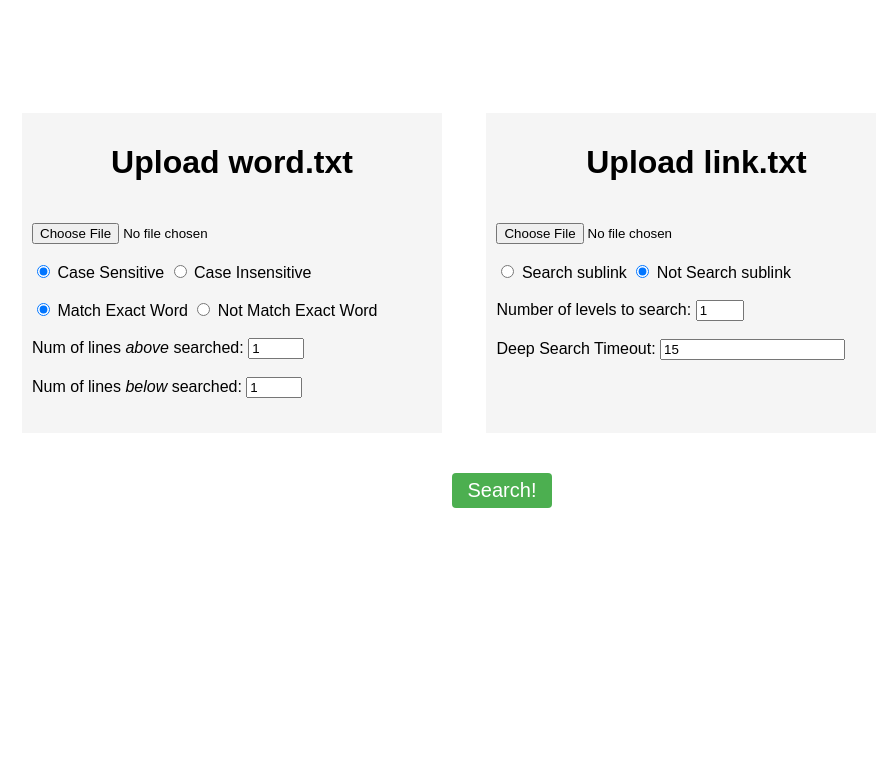
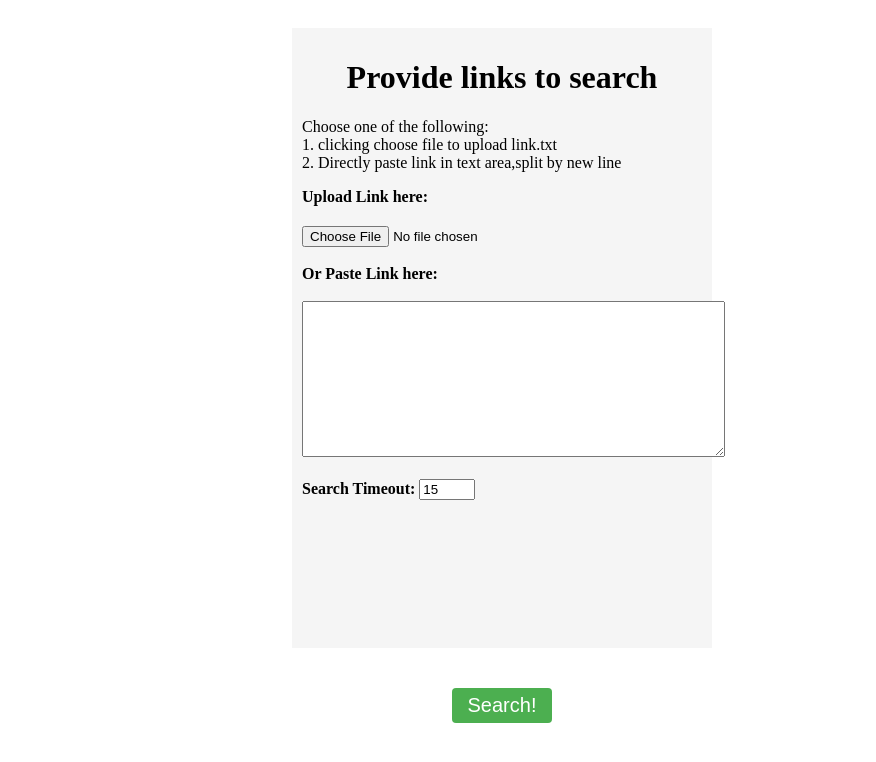
Before and after one commit to JasmineYuer/autosearch, a Flask app: page / in a window 1280 px wide. Shown: the top 762 px of the page, without its empty margins (138-1014 px from the left). Run offline with Flask 2, Linux system fonts and the light colour scheme.

Commit message:
init commit for link search

```diff
--- a/app.py
+++ b/app.py
@@ -26,30 +26,84 @@ def allowed_file(filename):
     return "." in filename and filename.rsplit(".", 1)[1].lower() in ALLOWED_EXTENSIONS
 
 
+# @app.route("/", methods=["GET", "POST"])
+# def upload_file():
+#     if request.method == "POST":
+#         print(request.files, request.form)
+#         wordtxt = request.files["wordtxt"]
+#         linktxt = request.files["linktxt"]
+#         case = True if request.form["case"] == "True" else False
+#         exact = True if request.form["exact"] == "True" else False
+#         above = int(request.form["above"])
+#         below = int(request.form["below"])
+#         deep_dive = True if request.form["deep_dive"] == "True" else False
+#         level = int(request.form["level"])
+#         stimeout = int(request.form["stimeout"])
+
+#         if wordtxt.filename == "" or linktxt.filename == "":
+#             flash("Please upload both word.txt and link.txt")
+#             return redirect(request.url)
+
+#         if wordtxt and allowed_file(wordtxt.filename):
+#             filename = secure_filename(wordtxt.filename)
+#             wordtxt.save(os.path.join(app.config["UPLOAD_FOLDER"], filename))
+#             word = pw.get_word_from_path(
+#                 os.path.join(app.config["UPLOAD_FOLDER"], filename)
+#             )
+
+#         if linktxt and allowed_file(linktxt.filename):
+#             filename = secure_filename(linktxt.filename)
+#             linktxt.save(os.path.join(app.config["UPLOAD_FOLDER"], filename))
+#             link = pl.get_link_from_path(
+#                 os.path.join(app.config["UPLOAD_FOLDER"], filename)
+#             )
+
+#         file_lk_map, fail_map = pl.write_to_files(
+#             link, deep_dive=False, level=level, timeout=stimeout
+#         )
+#         print("finish parse")
+#         final, lk_no_hit = pw.run_search(
+#             file_lk_map,
+#             word,
+#             above=above,
+#             below=below,
+#             ignore_case=case,
+#             exact_match=exact,
+#         )
+
+#         df = pd.DataFrame(final, columns=["link", "word", "content"])
+#         utils.df_to_xlsx(df, "./result/result.xlsx")
+
+#         summary = []
+#         for l in link:
+#             if l in fail_map:
+#                 summary.append([l, fail_map[l]])
+#             elif l in lk_no_hit:
+#                 summary.append([l, "no hit"])
+#             else:
+#                 summary.append([l, "hit"])
+#         summary = pd.DataFrame(summary, columns=["Link", "Result"])
+#         with pd.ExcelWriter(
+#             "./result/result.xlsx", engine="openpyxl", mode="a"
+#         ) as writer:
+#             summary.to_excel(writer, sheet_name="summary")
+
+#         filename = "result.xlsx"
+#         finish = True
+#         return render_template("upload.html", finish=finish, filename=filename)
+#     return render_template("upload.html")
+
+
 @app.route("/", methods=["GET", "POST"])
-def upload_file():
+def link_to_text():
+    finish = False
     if request.method == "POST":
-        print(request.files, request.form)
-        wordtxt = request.files["wordtxt"]
         linktxt = request.files["linktxt"]
-        case = True if request.form["case"] == "True" else False
-        exact = True if request.form["exact"] == "True" else False
-        above = int(request.form["above"])
-        below = int(request.form["below"])
-        deep_dive = True if request.form["deep_dive"] == "True" else False
-        level = int(request.form["level"])
+        linkarea = request.form["linkarea"]
         stimeout = int(request.form["stimeout"])
-
-        if wordtxt.filename == "" or linktxt.filename == "":
-            flash("Please upload both word.txt and link.txt")
-            return redirect(request.url)
-
-        if wordtxt and allowed_file(wordtxt.filename):
-            filename = secure_filename(wordtxt.filename)
-            wordtxt.save(os.path.join(app.config["UPLOAD_FOLDER"], filename))
-            word = pw.get_word_from_path(
-                os.path.join(app.config["UPLOAD_FOLDER"], filename)
-            )
+        # assert (linktxt.filename == "") + (
+        #     linkarea == ""
+        # ) == 1, "Either upload or put some text"
 
         if linktxt and allowed_file(linktxt.filename):
             filename = secure_filename(linktxt.filename)
@@ -57,41 +111,17 @@ def upload_file():
             link = pl.get_link_from_path(
                 os.path.join(app.config["UPLOAD_FOLDER"], filename)
             )
+        else:
+            link = [i.replace("\xa0", " ") for i in linkarea.split("\n") if i != ""]
 
-        file_lk_map, fail_map = pl.write_to_files(
-            link, deep_dive=False, level=level, timeout=stimeout
-        )
+        file_lk_map, fail_map = pl.write_to_files(link, timeout=stimeout)
+        utils.zip_files()
+        filename = "link_result.zip"
         print("finish parse")
-        final, lk_no_hit = pw.run_search(
-            file_lk_map,
-            word,
-            above=above,
-            below=below,
-            ignore_case=case,
-            exact_match=exact,
-        )
+        finish = True
+        return render_template("link.html", finish=finish, filename=filename)
 
-        df = pd.DataFrame(final, columns=["link", "word", "content"])
-        utils.df_to_xlsx(df, "./result/result.xlsx")
-
-        summary = []
-        for l in link:
-            if l in fail_map:
-                summary.append([l, fail_map[l]])
-            elif l in lk_no_hit:
-                summary.append([l, "no hit"])
-            else:
-                summary.append([l, "hit"])
-        summary = pd.DataFrame(summary, columns=["Link", "Result"])
-        with pd.ExcelWriter(
-            "./result/result.xlsx", engine="openpyxl", mode="a"
-        ) as writer:
-            summary.to_excel(writer, sheet_name="summary")
-
-        filename = "result.xlsx"
-        finish = True
-        return render_template("upload.html", finish=finish, filename=filename)
-    return render_template("upload.html")
+    return render_template("link.html", finish=finish)
 
 
 @app.route("/uploads/<filename>")
@@ -99,5 +129,10 @@ def uploaded_file(filename):
     return send_from_directory("./result", filename)
 
 
+@app.route("/search_word")
+def search_word():
+    return "hello"
+
+
 if __name__ == "__main__":
     app.run(debug=True)
--- a/backend/process_link.py
+++ b/backend/process_link.py
@@ -5,7 +5,6 @@ import shutil
 import time
 import requests
 import html2text
-from bs4 import BeautifulSoup
 from backend import utils
 from backend.pdf import process_pdf
 
@@ -112,12 +111,12 @@ def lk_to_file(lk, fail_map, file_name, file_lk_map, timeout):
     time.sleep(1)
 
 
-def write_to_files(link_lst, deep_dive=False, level=1, timeout=30):
+def write_to_files(link_lst, timeout=30):
     file_lk_map = {}
     fail_map = {}
     child_threads = []
 
-    create_result_folder()
+    utils.create_result_folder()
 
     for index in range(1, len(link_lst) + 1):
         lk = link_lst[index - 1]
--- a/static/styles.css
+++ b/static/styles.css
@@ -1,12 +1,14 @@
+
 body {
-    font-family: Arial, sans-serif;
-    max-width: 1000px;
-    margin: 0 auto;
+    display: flex;
+    justify-content: center;
+    align-items: center;
+    min-height: 90vh;
 }
 
 .box {
-    display: inline-block;
-    height: 300px;
+
+    height: 600px;
     width: 400px;
     margin: 20px;
     vertical-align: bottom;
--- a/templates/link.html
+++ b/templates/link.html
@@ -15,47 +15,53 @@
 
 
         <div class="box">
-        <h1 class="bigh1"></h1>
 
 
-        <h1 class="title">Upload link.txt</h1>
-
+        <h1 class="title">Provide links to search</h1>
+        <p> Choose one of the following:
+        <br>
+        1. clicking choose file to upload link.txt
+        <br>
+        2. Directly paste link in text area,split by new line </p>
+        <label for="linktxt"><b>Upload Link here:<b> </label>
+        <br>
         <input type="file" name="linktxt">
-
-        <br> <br>
-        <label>
-            <input type="radio" name="deep_dive" value="True" > Search sublink
-        </label>
-        <label>
-            <input type="radio" name="deep_dive" value="False" checked> Not Search sublink
-        </label>
-
+        <br><br>
+        <label for="linkarea"> <b>Or Paste Link here:</b> </label>
+        <br><br>
+        <textarea name="linkarea" id="linkarea" cols="50" rows="10"></textarea>
         <br><br>
         <label for="stimeout">Search Timeout: </label>
-        <input id="stimeout" type="number" name="stimeout" value="15"  min="10" size="3" />
-
-        </div>
-        <br>
-
-        <div class="submitdiv">
-        <input type="submit" value="Search!">
+        <input id="stimeout" type="number" name="stimeout" value="15"  min="10" max="30" />
 
         </div>
 
+        {% if not finish %}
+        <div class="submitdiv">
+        <input type="submit" value="Search!">
+        </div>
+        {% endif %}
+
+
+
     </form>
 
-<!--     {% for message in get_flashed_messages() %}
+    {% for message in get_flashed_messages() %}
     <p style="color:red">{{ message }}</p>
     {% endfor %}
     <br>
     {% if finish %}
       <div id="result">
         <h3>Finish searched!</h3>
-        <a href="{{ url_for('uploaded_file', filename=filename) }}" download="{{ filename }}">
-          <button>Download File</button>
+      <a href="{{ url_for('uploaded_file', filename=filename) }}" download="{{ filename }}">
+
+          <button>Download Text</button>
         </a>
+        <p>or</p>
+
+
       </div>
-    {% endif %} -->
+    {% endif %}
 </body>
 
 </html>
```
Also changed, not shown: backend/utils.py (+22 -1 lines).
